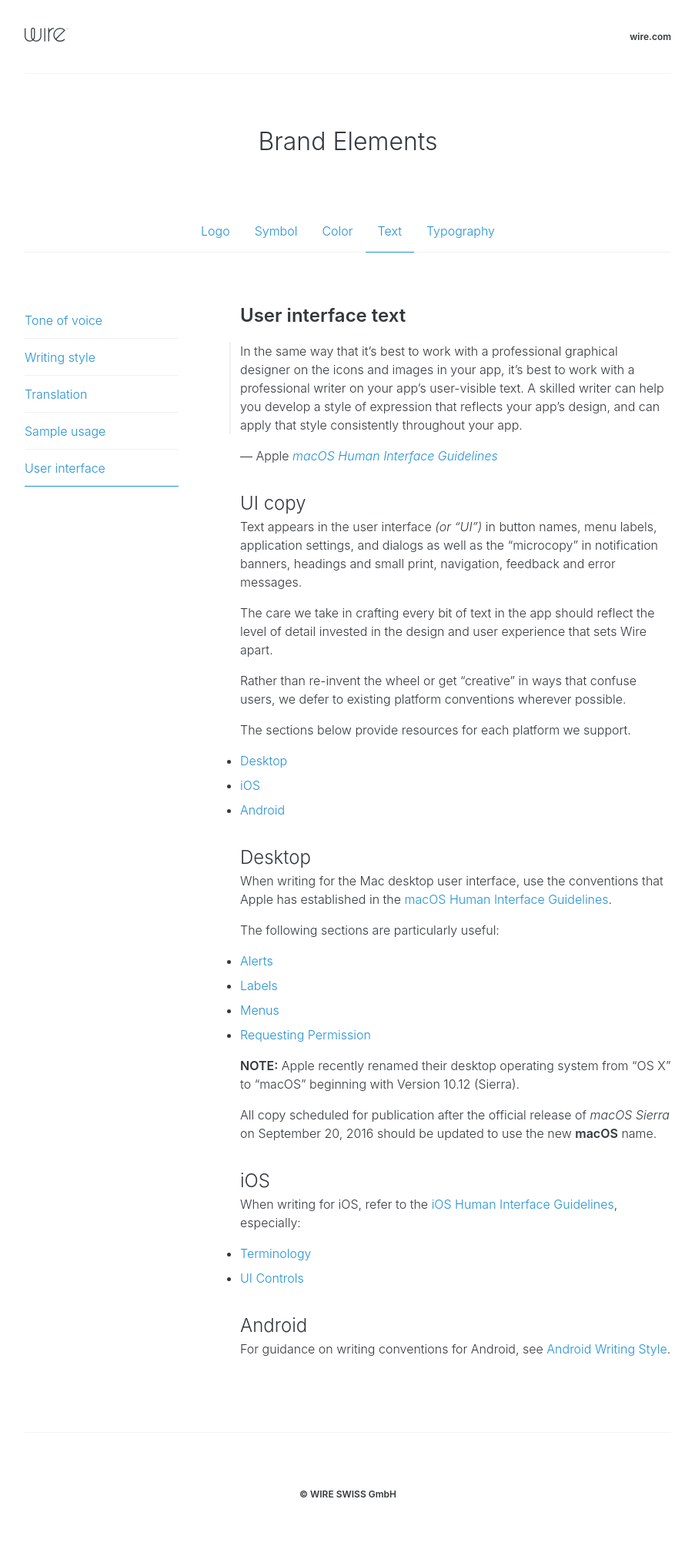
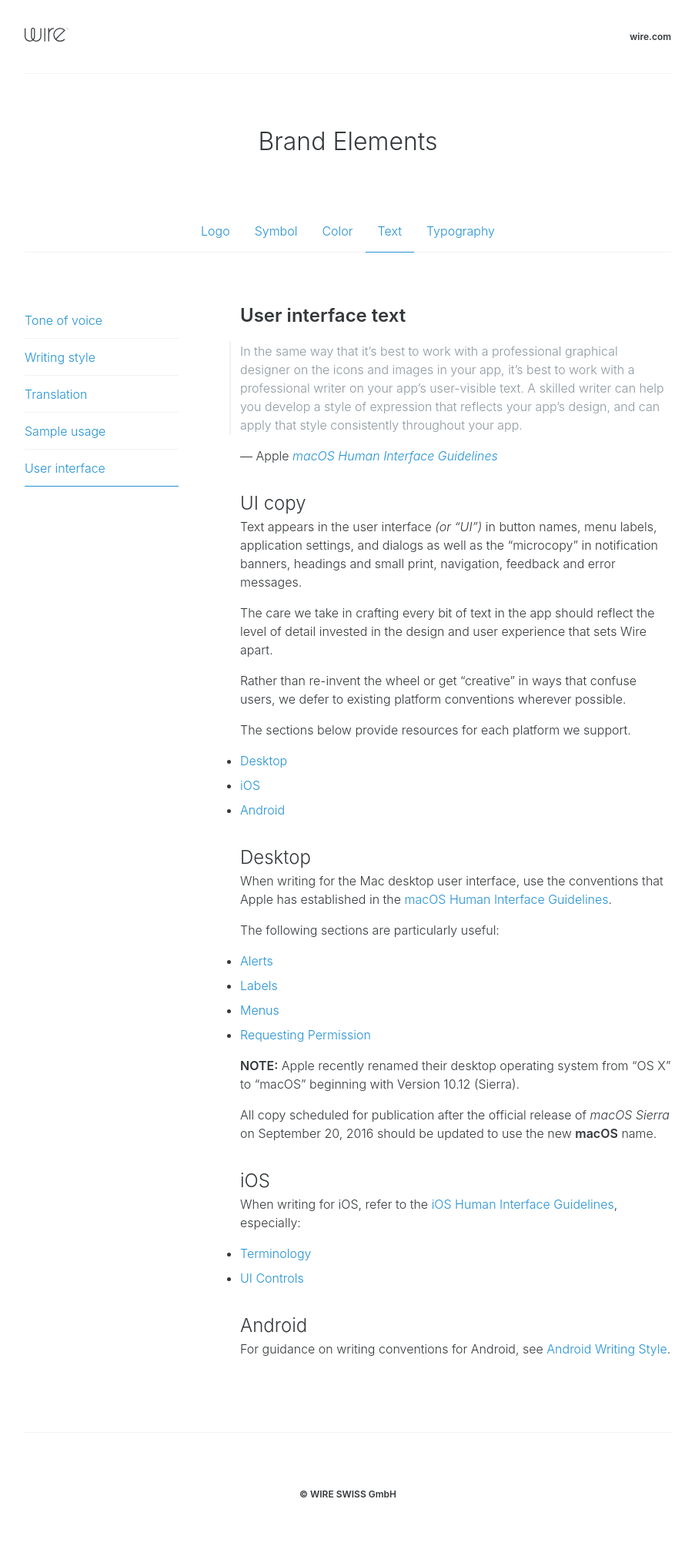
Before and after one commit to wireapp/brand, a Jekyll site: the page built from text/user-interface/index.md, in a window 1280 px wide. Shown: the whole page at 77% size, without its empty margins (188-1091 px from the left). Built offline with Jekyll 4.4.1, drawn with Linux system fonts in a browser that asks for light colours; comment, search, counter and statistics services are not loaded.

Commit message:
Dim block quotes

```diff
--- a/_sass/_type.scss
+++ b/_sass/_type.scss
@@ -83,4 +83,5 @@
   padding: 0 0 0 12px;
   margin: 1rem 0 1rem -14px;
   border-left: 2px solid $gray-l24;
+  color: $gray-d24;
 }
```
